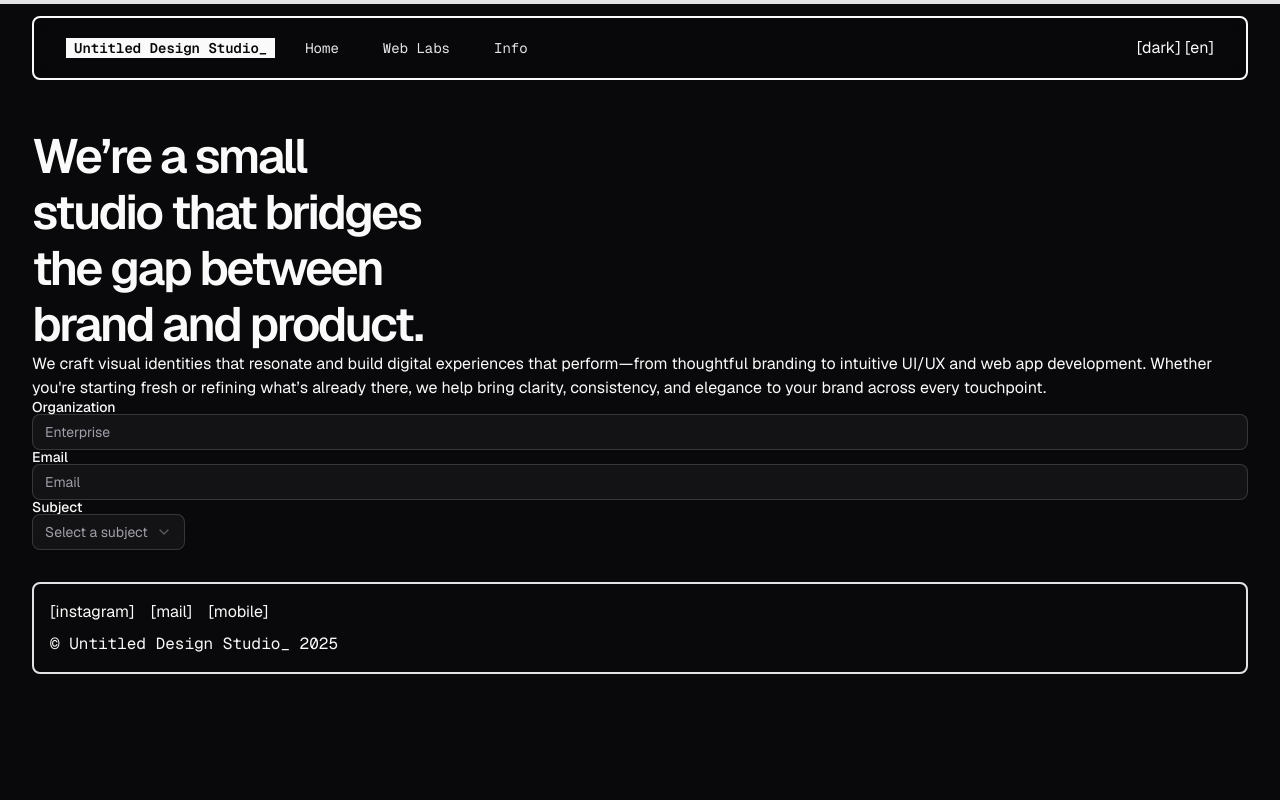
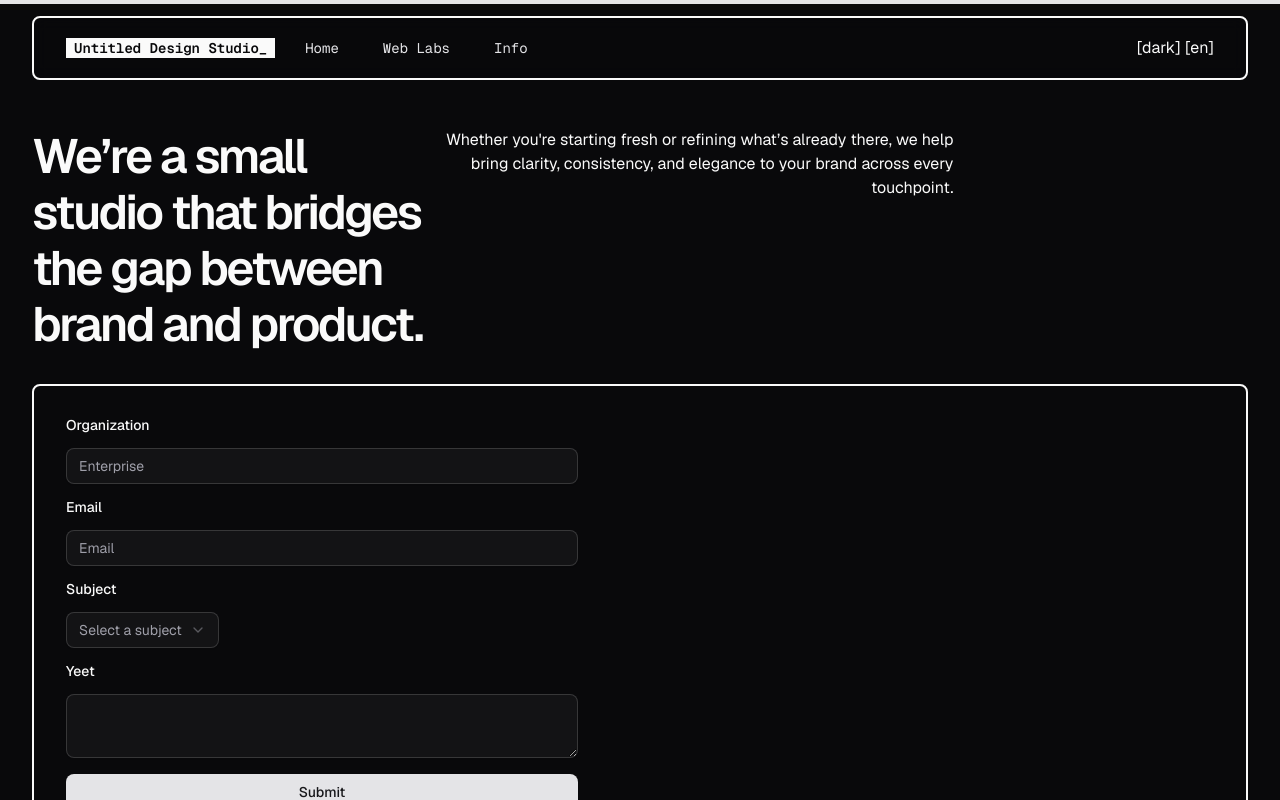
Before and after one commit to kikedose/untitled-portfolio, a Next.js app: page /en/info in a window 1280 px wide. Shown: the top 800 px of the page. Built offline with nearby package versions, Linux system fonts and the light colour scheme.

Commit message:
baby steps

```diff
--- a/src/app/[locale]/(studio)/info/page.tsx
+++ b/src/app/[locale]/(studio)/info/page.tsx
@@ -1,3 +1,4 @@
+import { Button } from '~/components/ui/button';
 import { Input } from '~/components/ui/input';
 import { Label } from '~/components/ui/label';
 import {
@@ -9,6 +10,7 @@ import {
   SelectTrigger,
   SelectValue,
 } from '~/components/ui/select';
+import { Textarea } from '~/components/ui/textarea';
 import { getDictionary } from '~/lib/l10n';
 
 export default async function Info({
@@ -21,20 +23,28 @@ export default async function Info({
 
   return (
     <div>
-      <div>
-        <h2 className="mx-auto max-w-[12ch] text-center text-5xl/14 font-medium tracking-tighter md:mx-0 md:text-left md:text-5xl/14 md:font-semibold">
+      <div className="flex flex-col gap-4 pt-8 pb-8 md:flex-row md:pt-0">
+        <h2 className="mx-auto max-w-[12ch] text-center text-3xl/12 font-medium tracking-tighter md:mx-0 md:text-left md:text-5xl/14 md:font-semibold">
           {d.info.title}
         </h2>
-        <p>{d.info.description}</p>
+        <p className="max-w-lg text-center md:text-right">
+          {d.info.description}
+        </p>
       </div>
 
-      <form>
+      <div className="border-foreground rounded-md border-2 border-solid p-8">
+        <form className="flex max-w-lg flex-col gap-4">
+          <>
             <Label htmlFor="name">Organization</Label>
             <Input type="text" id="name" placeholder="Enterprise" />
+          </>
 
+          <>
             <Label htmlFor="email">Email</Label>
             <Input type="email" id="email" placeholder="Email" />
+          </>
 
+          <>
             <Label htmlFor="subject">Subject</Label>
             <Select>
               <SelectTrigger className="">
@@ -45,17 +55,25 @@ export default async function Info({
                 <SelectGroup>
                   <SelectLabel>Subject</SelectLabel>
 
-              <SelectItem value="Visual Identity">Visual Identity</SelectItem>
+                  <SelectItem value="Visual Identity">
+                    Visual Identity
+                  </SelectItem>
                   <SelectItem value="Branding">Branding</SelectItem>
                   <SelectItem value="UI Design">UI Design</SelectItem>
                   <SelectItem value="Web App Development">
                     Web App Development
                   </SelectItem>
-              <SelectItem value="Website Development">Pineapple</SelectItem>
                 </SelectGroup>
               </SelectContent>
             </Select>
+          </>
+
+          <Label>Yeet</Label>
+          <Textarea />
+
+          <Button>Submit</Button>
         </form>
+      </div>
     </div>
   );
 }
--- a/src/components/studio/Footer.tsx
+++ b/src/components/studio/Footer.tsx
@@ -1,6 +1,6 @@
 export default function Footer() {
   return (
-    <footer className="border-primary my-8 w-full rounded-md border-2 p-4">
+    <footer className="border-primary my-8 w-full rounded-md border-2 p-4 md:px-8">
       <ul className="inline-flex flex-row gap-4">
         <li>
           <a
--- a/src/lib/dictionaries/studio/en.json
+++ b/src/lib/dictionaries/studio/en.json
@@ -17,6 +17,6 @@
   },
   "info": {
     "title": "We’re a small studio that bridges the gap between brand and product.",
-    "description": "We craft visual identities that resonate and build digital experiences that perform—from thoughtful branding to intuitive UI/UX and web app development. Whether you're starting fresh or refining what’s already there, we help bring clarity, consistency, and elegance to your brand across every touchpoint."
+    "description": "Whether you're starting fresh or refining what’s already there, we help bring clarity, consistency, and elegance to your brand across every touchpoint."
   }
 }
--- a/src/lib/dictionaries/studio/es.json
+++ b/src/lib/dictionaries/studio/es.json
@@ -17,6 +17,6 @@
   },
   "info": {
     "title": "Somos un estudio independiente que conecta marca y producto.",
-    "description": "Creamos identidades visuales con personalidad y experiencias digitales que funcionan—desde el branding hasta el diseño UI/UX y el desarrollo de apps web. Ya sea que estés arrancando de cero o quieras darle una vuelta a lo que ya tenés, te ayudamos a darle claridad, coherencia y estilo a tu marca en todos los puntos de contacto."
+    "description": "Ya sea que estés arrancando de cero o quieras darle una vuelta a lo que ya tenés, te ayudamos a darle claridad, coherencia y estilo a tu marca en todos los puntos de contacto."
   }
 }
```
Lines whose indentation alone changed are shown as unchanged.
